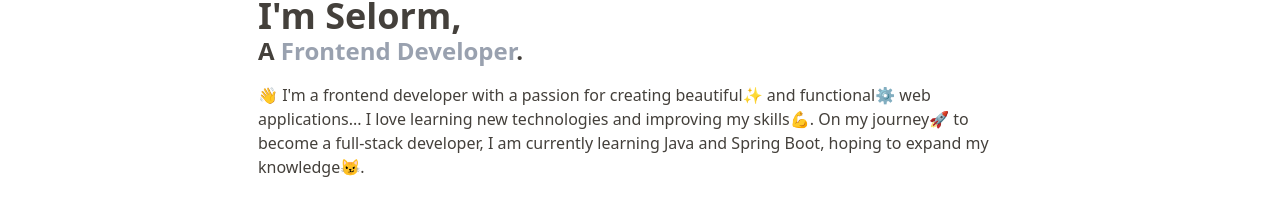
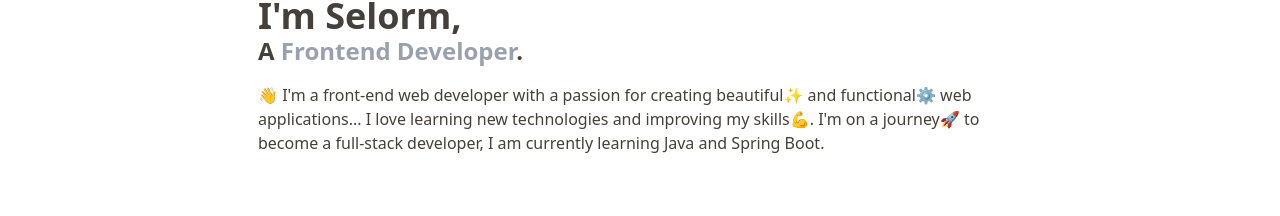
Before and after one commit to Xirlorm/dev-folio, a React (Vite) app: page / in a window 1280 px wide. Shown: the part 144-360 px from the top of the page. Built offline with nearby package versions, Linux system fonts and the light colour scheme.

Commit message:
Polished homepage intro

```diff
--- a/src/pages/Home.tsx
+++ b/src/pages/Home.tsx
@@ -34,11 +34,10 @@
           A <span className="text-gray-400">Frontend Developer</span>.
         </h3>
         <p className="my-4">
-          👋 I'm a frontend developer with a passion for creating beautiful✨
+          👋 I'm a front-end web developer with a passion for creating beautiful✨
           and functional⚙️ web applications... I love learning new technologies
-          and improving my skills💪. On my journey🚀 to become a full-stack
-          developer, I am currently learning Java and Spring Boot, hoping to
-          expand my knowledge😼.
+          and improving my skills💪. I'm on a journey🚀 to become a full-stack
+          developer, I am currently learning Java and Spring Boot.
         </p>
       </section>
       <section>
```
